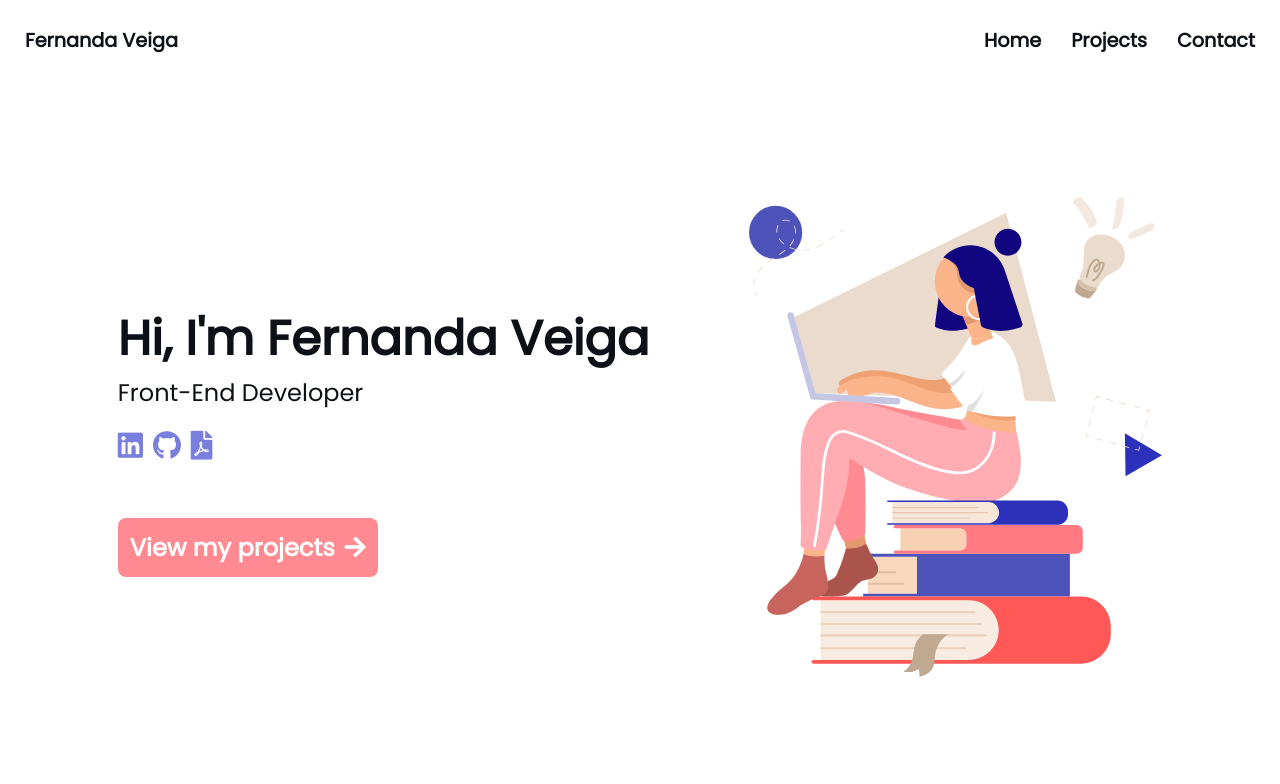
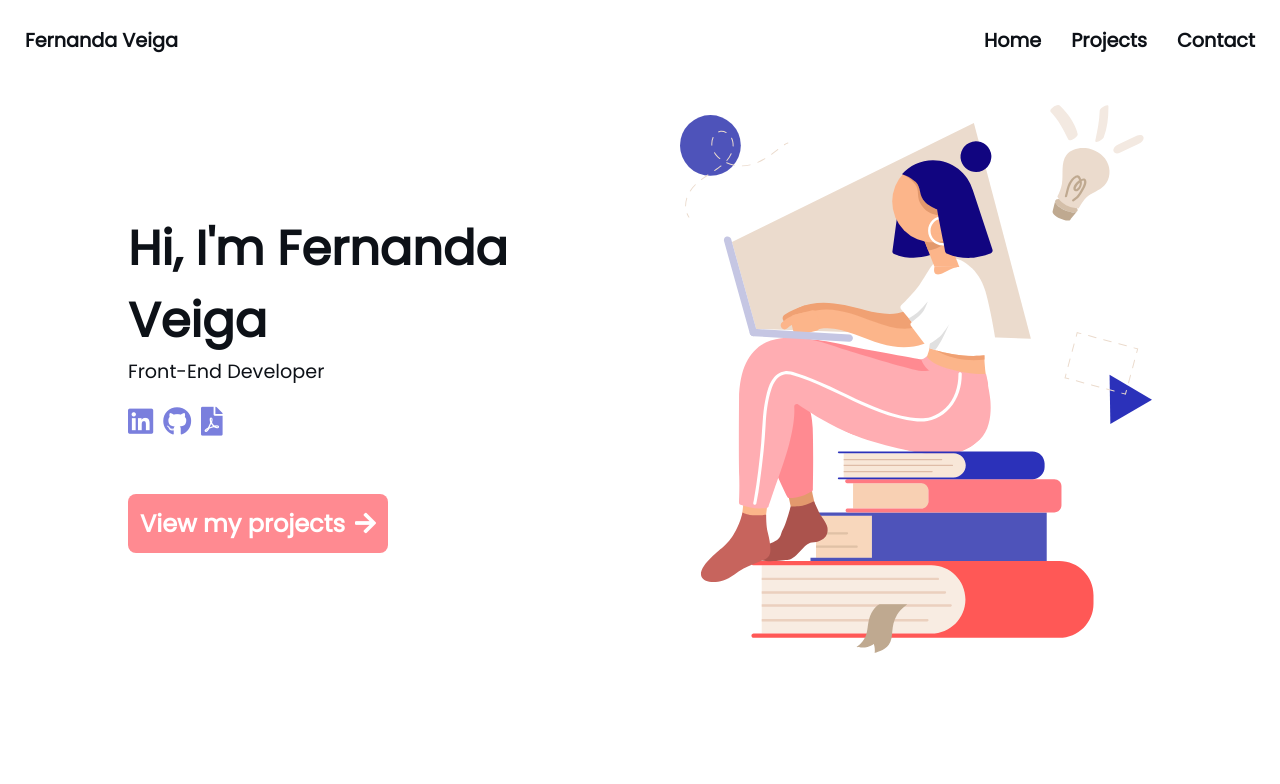
Before and after one commit to fernanda-veiga/portfolio, a React (Create React App) app: page / in a window 1280 px wide. Shown: the top 784 px of the page. Built offline with nearby package versions, Linux system fonts and the light colour scheme.

Commit message:
Added responsiveness to the website.

```diff
--- a/public/index.html
+++ b/public/index.html
@@ -3,7 +3,7 @@
   <head>
     <meta charset="utf-8" />
     <link rel="icon" href="%PUBLIC_URL%/favicon.ico" />
-    <meta name="viewport" content="width=device-width, initial-scale=1" />
+    <meta name="viewport" content="width=device-width, minimum-scale=1" />
     <title>Fernanda Veiga | Portfolio</title>
   </head>
   <body>
--- a/src/style/App.css
+++ b/src/style/App.css
@@ -22,6 +22,22 @@
   background-color: #ffffff;
   transition: all 0.3s ease-in;
 }
+@media (max-width: 450px) {
+  .NavBar {
+    justify-content: center;
+  }
+}
+@media (max-width: 300px) {
+  .NavBar {
+    height: 70px;
+    font-size: 1em;
+  }
+}
+@media (max-width: 450px) {
+  .NavBar .NavBar-left {
+    display: none;
+  }
+}
 .NavBar .NavBar-right ul {
   display: flex;
   gap: 30px;
@@ -38,29 +54,70 @@
   display: flex;
   align-items: center;
   justify-content: center;
-  gap: 100px;
+  gap: 80px;
   width: 100vw;
-  height: 100vh;
-  padding: calc(80px + 15px) 25px 15px 25px;
+  padding: calc(80px + 25px) 10vw 15px 10vw;
   font-family: "Poppins", sans-serif;
   color: #0d1117;
   background-color: #ffffff;
+}
+@media (max-width: 600px) {
+  .AboutMe {
+    flex-direction: column-reverse;
+    gap: 40px;
+    height: auto;
+  }
 }
 .AboutMe .AboutMe-left {
   display: flex;
   flex-direction: column;
 }
+@media (min-width: 600px) {
+  .AboutMe .AboutMe-left {
+    width: 50%;
+  }
+}
+@media (max-width: 600px) {
+  .AboutMe .AboutMe-left {
+    align-items: center;
+  }
+}
 .AboutMe .AboutMe-left h1 {
   font-size: 3em;
 }
+@media (max-width: 600px) {
+  .AboutMe .AboutMe-left h1 {
+    margin-bottom: 15px;
+    font-size: 2em;
+    text-align: center;
+  }
+}
+@media (max-width: 300px) {
+  .AboutMe .AboutMe-left h1 {
+    margin-bottom: 15px;
+    font-size: 1.2em;
+    text-align: center;
+  }
+}
 .AboutMe .AboutMe-left p {
-  font-size: 1.5em;
+  font-size: 1.2em;
   margin-bottom: 15px;
+}
+@media (max-width: 300px) {
+  .AboutMe .AboutMe-left p {
+    font-size: 1em;
+  }
 }
 .AboutMe .AboutMe-left .AboutMe-personal-links {
   display: flex;
   gap: 10px;
   margin-bottom: 50px;
+}
+@media (max-width: 600px) {
+  .AboutMe .AboutMe-left .AboutMe-personal-links {
+    margin-bottom: 15px;
+    justify-content: center;
+  }
 }
 .AboutMe .AboutMe-left .AboutMe-personal-links .linkedin-link,
 .AboutMe .AboutMe-left .AboutMe-personal-links .github-link,
@@ -68,6 +125,13 @@
   font-size: 1.8em;
   color: #7a7fdd;
   text-decoration: none;
+}
+@media (max-width: 300px) {
+  .AboutMe .AboutMe-left .AboutMe-personal-links .linkedin-link,
+.AboutMe .AboutMe-left .AboutMe-personal-links .github-link,
+.AboutMe .AboutMe-left .AboutMe-personal-links .resume-link {
+    font-size: 1.5em;
+  }
 }
 .AboutMe .AboutMe-left .AboutMe-personal-links .linkedin-link:hover,
 .AboutMe .AboutMe-left .AboutMe-personal-links .github-link:hover,
@@ -105,6 +169,18 @@
   background-color: #ff8a91;
   border-radius: 8px;
 }
+@media (max-width: 600px) {
+  .AboutMe .AboutMe-left .AboutMe-projects-link {
+    padding: 8px;
+    font-size: 1.2em;
+    border-radius: 5px;
+  }
+}
+@media (max-width: 300px) {
+  .AboutMe .AboutMe-left .AboutMe-projects-link {
+    font-size: 1em;
+  }
+}
 .AboutMe .AboutMe-left .AboutMe-projects-link::after {
   margin-left: 10px;
   font-family: "Font Awesome 5 Free";
@@ -116,19 +192,40 @@
   background-color: #ff5856;
   cursor: pointer;
 }
+.AboutMe .AboutMe-right {
+  width: 100%;
+  text-align: center;
+}
+@media (min-width: 600px) {
+  .AboutMe .AboutMe-right {
+    width: 50%;
+    text-align: end;
+  }
+}
 .AboutMe .AboutMe-right img {
-  width: auto;
-  height: 60vh;
+  width: 100%;
+  height: auto;
+}
+@media (max-width: 450px) {
+  .AboutMe .AboutMe-right img {
+    max-width: 330px;
+  }
 }
 
 .Projects {
   display: flex;
   align-items: center;
   flex-direction: column;
+  width: 100vw;
   padding: calc(80px + 15px) 25px calc(80px + 15px) 25px;
   font-family: "Poppins", sans-serif;
   color: #0d1117;
   background-color: #ffffff;
+}
+@media (max-width: 600px) {
+  .Projects {
+    padding: 50px 25px 30px 25px;
+  }
 }
 .Projects h1 {
   margin-bottom: 50px;
@@ -136,10 +233,34 @@
   color: #4e53ba;
   border-bottom: solid 5px #4e53ba;
 }
+@media (max-width: 600px) {
+  .Projects h1 {
+    margin-bottom: 20px;
+    font-size: 2em;
+    border-bottom: solid 4px #4e53ba;
+  }
+}
+@media (max-width: 300px) {
+  .Projects h1 {
+    font-size: 1.5em;
+  }
+}
 .Projects .Projects-github-link {
   margin-bottom: 80px;
   font-size: 1.5em;
   color: #0d1117;
+}
+@media (max-width: 600px) {
+  .Projects .Projects-github-link {
+    margin-bottom: 30px;
+    font-size: 1.2em;
+    text-align: center;
+  }
+}
+@media (max-width: 300px) {
+  .Projects .Projects-github-link {
+    font-size: 1em;
+  }
 }
 .Projects .Projects-github-link a {
   color: #4e53ba;
@@ -157,11 +278,21 @@
   height: 300px;
   box-shadow: 0 0 5px lightgrey;
 }
+@media (max-width: 600px) {
+  .Projects .Projects-container .Project {
+    width: 100%;
+  }
+}
 .Projects .Projects-container .Project .Project-image {
   width: 100%;
   height: 100%;
   object-fit: cover;
   object-position: center top;
+}
+@media (max-width: 450px) {
+  .Projects .Projects-container .Project .Project-image {
+    object-position: center center;
+  }
 }
 .Projects .Projects-container .Project .Project-description {
   position: absolute;
@@ -213,20 +344,36 @@
   display: flex;
   align-items: center;
   flex-direction: column;
+  width: 100vw;
   padding: 40px 25px;
   font-family: "Poppins", sans-serif;
   color: #ffffff;
   background-color: #4e53ba;
+}
+@media (max-width: 600px) {
+  .Footer {
+    padding: 25px 25px;
+  }
 }
 .Footer h1 {
   margin-bottom: 20px;
   font-size: 2.5em;
   border-bottom: solid 4px #ffffff;
 }
+@media (max-width: 600px) {
+  .Footer h1 {
+    display: none;
+  }
+}
 .Footer .Footer-personal-links {
   display: flex;
   gap: 30px;
   margin-bottom: 20px;
+}
+@media (max-width: 600px) {
+  .Footer .Footer-personal-links {
+    margin-bottom: 10px;
+  }
 }
 .Footer .Footer-personal-links .Footer-linkedin-link,
 .Footer .Footer-personal-links .Footer-github-link,
@@ -234,6 +381,13 @@
   font-size: 3em;
   color: #ffffff;
   text-decoration: none;
+}
+@media (max-width: 450px) {
+  .Footer .Footer-personal-links .Footer-linkedin-link,
+.Footer .Footer-personal-links .Footer-github-link,
+.Footer .Footer-personal-links .Footer-resume-link {
+    font-size: 2em;
+  }
 }
 .Footer .Footer-personal-links .Footer-linkedin-link:hover,
 .Footer .Footer-personal-links .Footer-github-link:hover,
@@ -267,4 +421,9 @@
   list-style-type: none;
 }
 
+.App {
+  width: 100vw;
+  background-color: mediumaquamarine;
+}
+
 /*# sourceMappingURL=App.css.map */
--- a/src/style/sass/App.scss
+++ b/src/style/sass/App.scss
@@ -9,3 +9,9 @@
   box-sizing: border-box;
   list-style-type: none;
 }
+
+.App {
+  width: 100vw;
+
+  background-color: mediumaquamarine;
+}
--- a/src/style/sass/_aboutme.scss
+++ b/src/style/sass/_aboutme.scss
@@ -4,28 +4,60 @@
   display: flex;
   align-items: center;
   justify-content: center;
-  gap: 100px;
+  gap: 80px;
   width: 100vw;
-  height: 100vh;
-  padding: calc(#{vars.$navBarHeight} + 15px) 25px 15px 25px;
+  padding: calc(#{vars.$navBarHeight} + 25px) 10vw 15px 10vw;
 
   font-family: vars.$poppins;
   color: vars.$black;
 
   background-color: vars.$backgroundColor;
 
+  @media (max-width: 600px) {
+    flex-direction: column-reverse;
+    gap: 40px;
+
+    height: auto;
+  }
+
   .AboutMe-left {
     display: flex;
     flex-direction: column;
 
+    @media (min-width: 600px) {
+      width: 50%;
+    }
+
+    @media (max-width: 600px) {
+      align-items: center;
+    }
+
     h1 {
       font-size: 3em;
+
+      @media (max-width: 600px) {
+        margin-bottom: 15px;
+
+        font-size: 2em;
+        text-align: center;
+      }
+
+      @media (max-width: 300px) {
+        margin-bottom: 15px;
+
+        font-size: 1.2em;
+        text-align: center;
+      }
     }
 
     p {
-      font-size: 1.5em;
+      font-size: 1.2em;
 
       margin-bottom: 15px;
+
+      @media (max-width: 300px) {
+        font-size: 1em;
+      }
     }
 
     .AboutMe-personal-links {
@@ -33,12 +65,22 @@
       gap: 10px;
       margin-bottom: 50px;
 
+      @media (max-width: 600px) {
+        margin-bottom: 15px;
+
+        justify-content: center;
+      }
+
       .linkedin-link,
       .github-link,
       .resume-link {
         font-size: 1.8em;
         color: vars.$lightBlue;
         text-decoration: none;
+
+        @media (max-width: 300px) {
+          font-size: 1.5em;
+        }
 
         &:hover {
           cursor: pointer;
@@ -91,6 +133,18 @@
       background-color: vars.$darkPink;
       border-radius: 8px;
 
+      @media (max-width: 600px) {
+        padding: 8px;
+
+        font-size: 1.2em;
+
+        border-radius: 5px;
+      }
+
+      @media (max-width: 300px) {
+        font-size: 1em;
+      }
+
       &::after {
         margin-left: 10px;
 
@@ -110,9 +164,23 @@
   }
 
   .AboutMe-right {
+    width: 100%;
+
+    text-align: center;
+
+    @media (min-width: 600px) {
+      width: 50%;
+
+      text-align: end;
+    }
+
     img {
-      width: auto;
-      height: 60vh;
+      width: 100%;
+      height: auto;
+
+      @media (max-width: 450px) {
+        max-width: 330px;
+      }
     }
   }
 }
```
Also changed, not shown: src/style/sass/_footer.scss (+17 -0 lines), src/style/sass/_navbar.scss (+16 -0 lines), src/style/sass/_projects.scss (+36 -0 lines), 1 other file (tests, documents, lock files or other folders).
